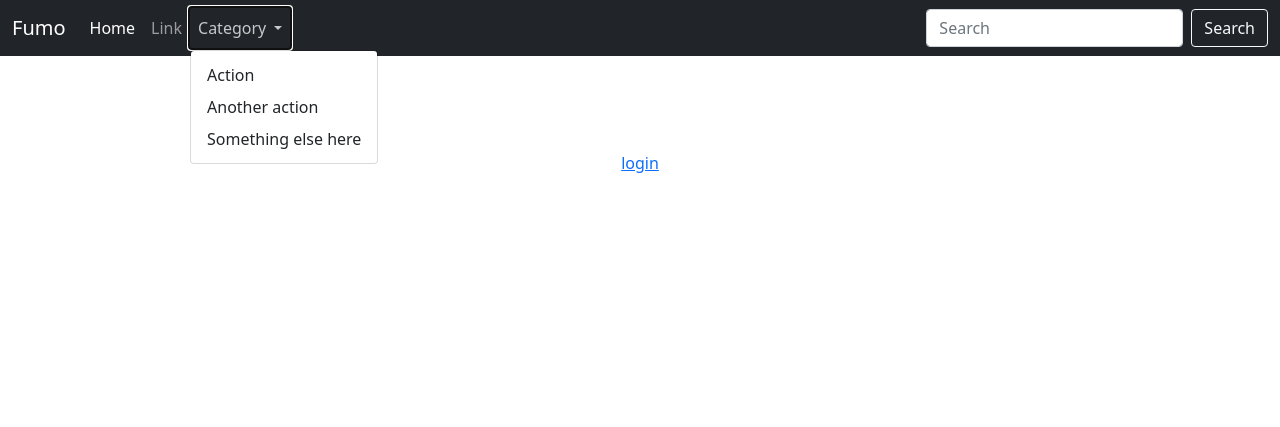
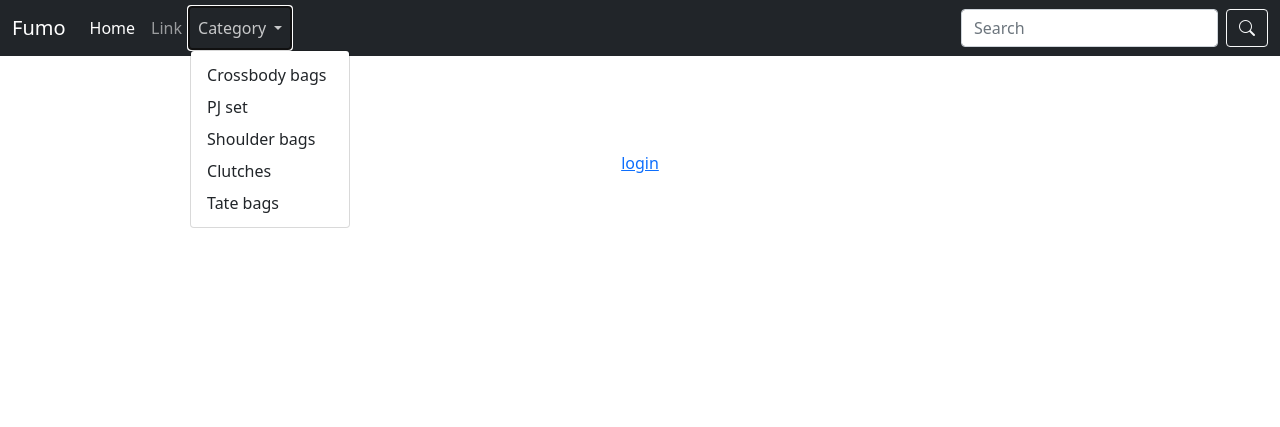
Before and after one commit to abdul894/CS50_final_project, a Flask app: page / in a window 1280 px wide, after a click on "Category". Shown: the top 427 px of the page. Run offline with Flask 3, Linux system fonts and the light colour scheme; some libraries are stand-ins or nearby versions.

Commit message:
modified

```diff
--- a/templates/layout.html
+++ b/templates/layout.html
@@ -32,15 +32,19 @@
                       Category
                     </a>
                     <ul class="dropdown-menu" aria-labelledby="navbarDropdown">
-                      <li><a class="dropdown-item" href="/">Action</a></li>
-                      <li><a class="dropdown-item" href="/">Another action</a></li>
-                      <li><a class="dropdown-item" href="/">Something else here</a></li>
+                      <li><a class="dropdown-item" href="/">Crossbody bags</a></li>
+                      <li><a class="dropdown-item" href="/">PJ set</a></li>
+                      <li><a class="dropdown-item" href="/">Shoulder bags</a></li>
+                      <li><a class="dropdown-item" href="/">Clutches</a></li>
+                      <li><a class="dropdown-item" href="/">Tate bags</a></li>
                     </ul>
                   </li>
                 </ul>
                 <form class="d-flex">
                   <input class="form-control me-2" type="search" placeholder="Search" aria-label="Search">
-                  <button class="btn btn-outline-light" type="submit">Search</button>
+                  <button class="btn btn-outline-light" type="submit">
+                    <i class="bi bi-search"></i>
+                  </button>
                 </form>
               </div>
             </div>
```
